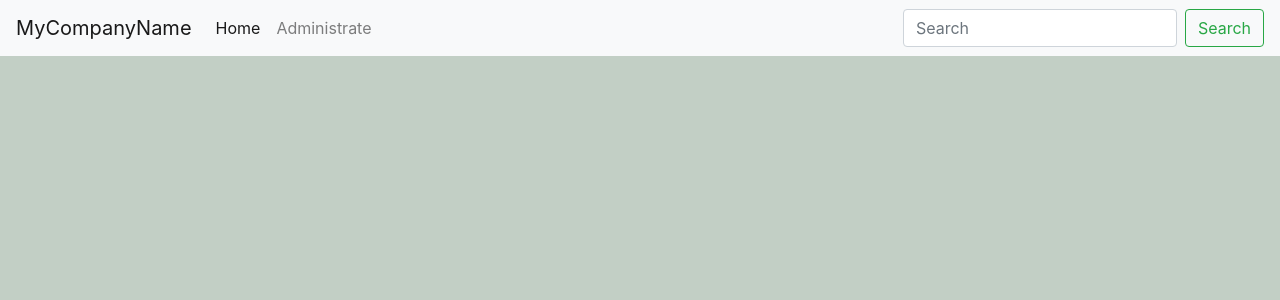
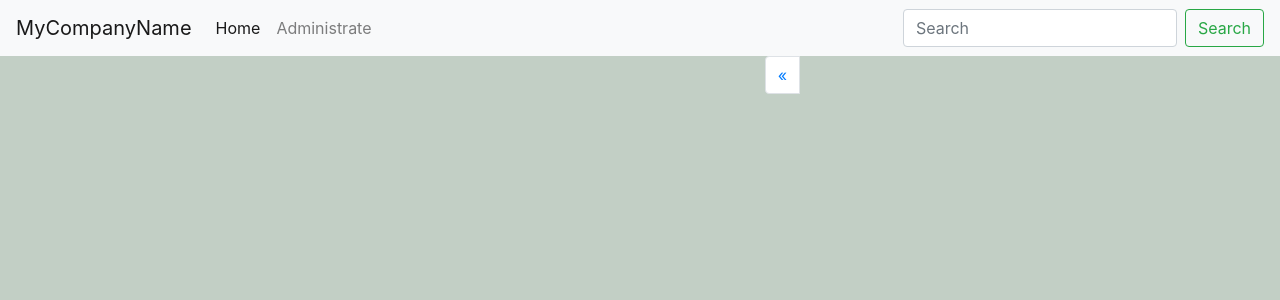
Before and after one commit to Camalo/site_in_symfony, a Symfony app: template templates/index.html.twig in a window 1280 px wide. Shown: the top 300 px of the page. Run offline with Twig, Linux system fonts and the light colour scheme; the template is opened without the code that fills it, so the values that code supplies are empty; some libraries are stand-ins or nearby versions.

Commit message:
Update index.html.twig

```diff
--- a/templates/index.html.twig
+++ b/templates/index.html.twig
@@ -1,11 +1,11 @@
 {% extends 'base.html.twig' %}
 
-{% block title %}Hello BookController!{% endblock %}
+{% block title %}Site in symfony{% endblock %}
 
 {% block body %}
 
   <div class="container">
-    	<div class="row">
+    <div class="row justify-content-center">
         <div class="col-xs-12 col-sm-3 col-md-3 mt-4">
             <div class="nav flex-column">
                 {% for category in categories %}
@@ -15,10 +15,6 @@
                 {% endfor %}
             </div>
         </div>
-
-
-
-
         <div class="col-xs-12 col-sm-9 col-lg-9">
             <ul class="list-unstyled">
                 {% for book in books %}
@@ -31,14 +27,29 @@
                             <medium>By {{ book.author }}</medium>
                             <p>Cras sit amet nibh libero, in gravida nulla. Nulla vel metus scelerisque ante sollicitudin. Cras purus odio, vestibulum in vulputate at, tempus viverra turpis. Fusce condimentum nunc ac nisi vulputate fringilla. Donec lacinia congue felis in faucibus.</p>
                             <small><a class="link text-dark"" href="{{ path('show_book',{'book': book.id}) }}">подробнее</a></small>
-
                         </div>
                     </li>
-
                 {% endfor %}
+                <nav aria-label="Page navigation ">
+                    <ul class="pagination justify-content-center">
+                        <li class="page-item">
+                            {% if previous >= 0 %}
+                                <a class="page-link" href="{{ path('homepage', { offset: previous }) }}">
+                                    <span aria-hidden="true">&laquo;</span>
+                                </a>
+                            {% endif %}
+                        </li>
+                        <li class="page-item">
+                            {% if next < books|length %}
+                                <a class="page-link" href="{{ path('homepage', { offset: next }) }}">
+                                    <span aria-hidden="true">&raquo;</span>
+                                </a>
+                            {% endif %}
+                        </li>
+                    </ul>
+                </nav>
             </ul>
         </div>
     </div>
 </div>
-
 {% endblock %}
```
Lines whose indentation alone changed are shown as unchanged.
